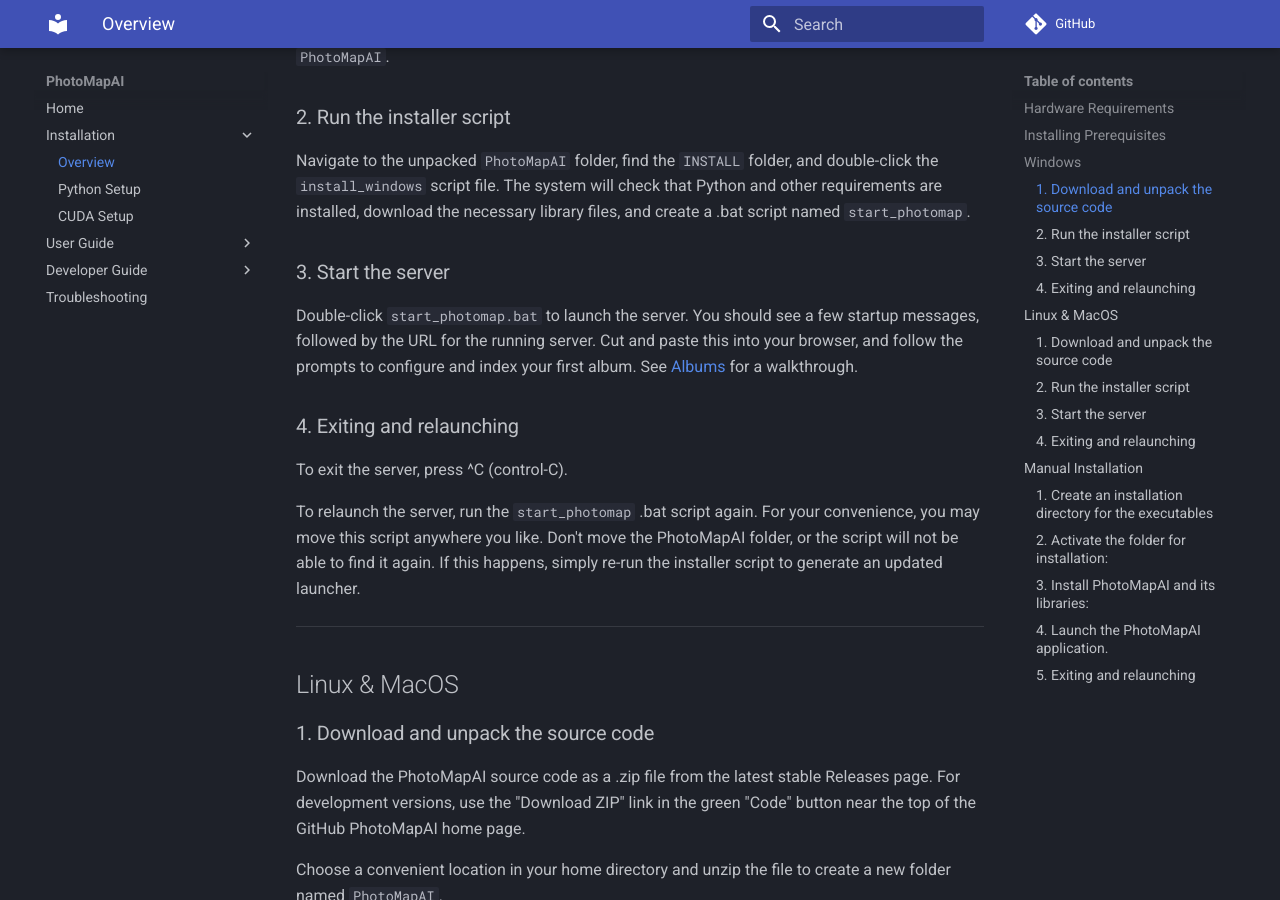
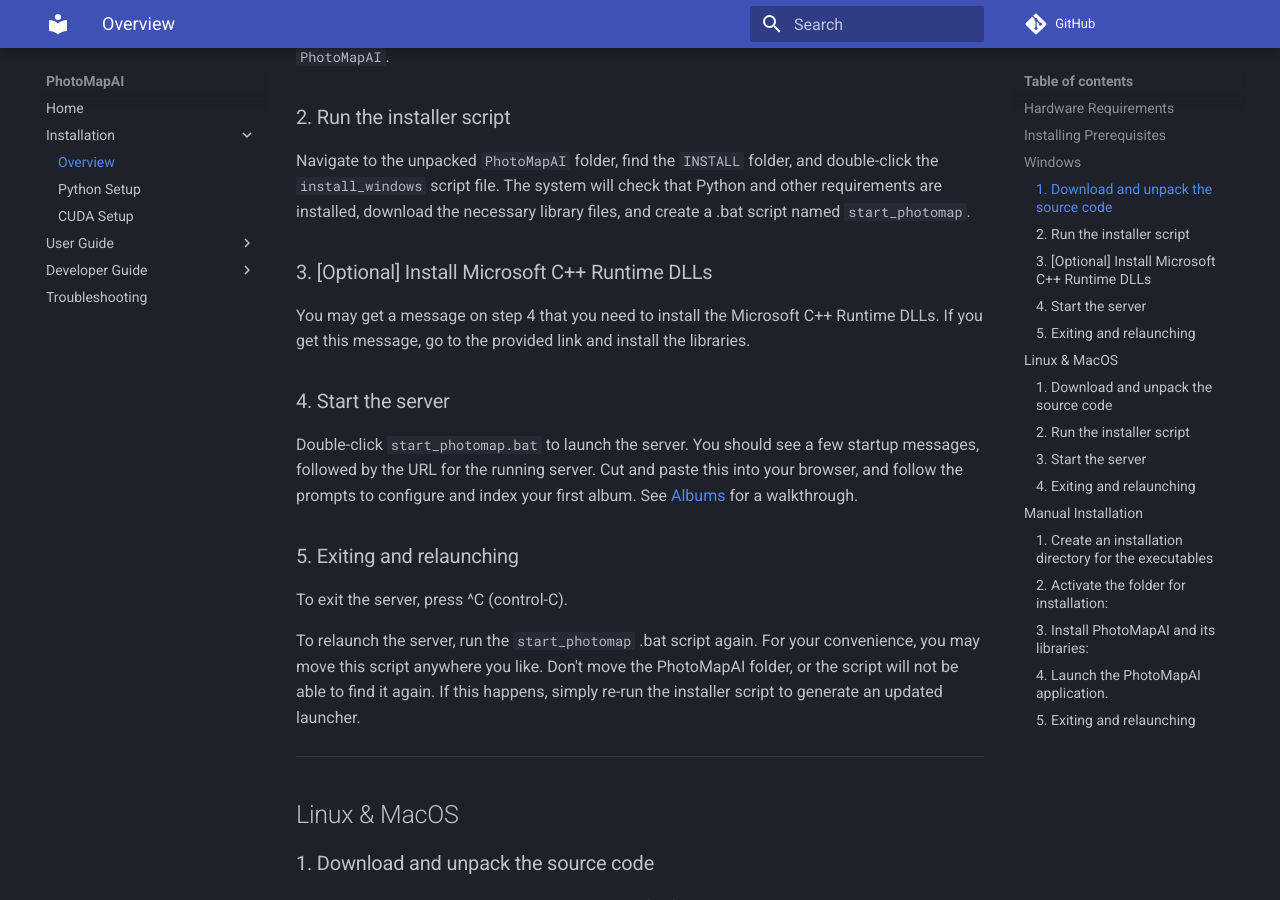
Before and after one commit to lstein/PhotoMapAI, an MkDocs documentation site: the page built from docs/installation.md, in a window 1280 px wide and 900 px high, scrolled down 1189 px. Built offline with MkDocs 1.6.1 and Material for MkDocs 9.7.7, drawn with Linux system fonts in a browser that asks for light colours; comment, search, counter and statistics services are not loaded.

Commit message:
add pauses to see error messages; update docs to indicate dll library install

```diff
--- a/docs/installation.md
+++ b/docs/installation.md
@@ -38,11 +38,17 @@
 
 Navigate to the unpacked `PhotoMapAI` folder, find the `INSTALL` folder, and double-click the `install_windows` script file. The system will check that Python and other requirements are installed, download the necessary library files, and create a .bat script named `start_photomap`.
 
-### 3. Start the server
+### 3. [Optional] Install Microsoft C++ Runtime DLLs
+
+You may get a message on step 4 that you need to install the Microsoft
+C++ Runtime DLLs.  If you get this message, go to the provided link
+and install the libraries.
+
+### 4. Start the server
 
 Double-click `start_photomap.bat` to launch the server. You should see a few startup messages, followed by the URL for the running server. Cut and paste this into your browser, and follow the prompts to configure and index your first album. See [Albums](user-guide/albums.md) for a walkthrough.
 
-### 4. Exiting and relaunching
+### 5. Exiting and relaunching
 
 To exit the server, press ^C (control-C).
 
```
Also changed, not shown: README.md (+9 -2 lines), 1 other file.
